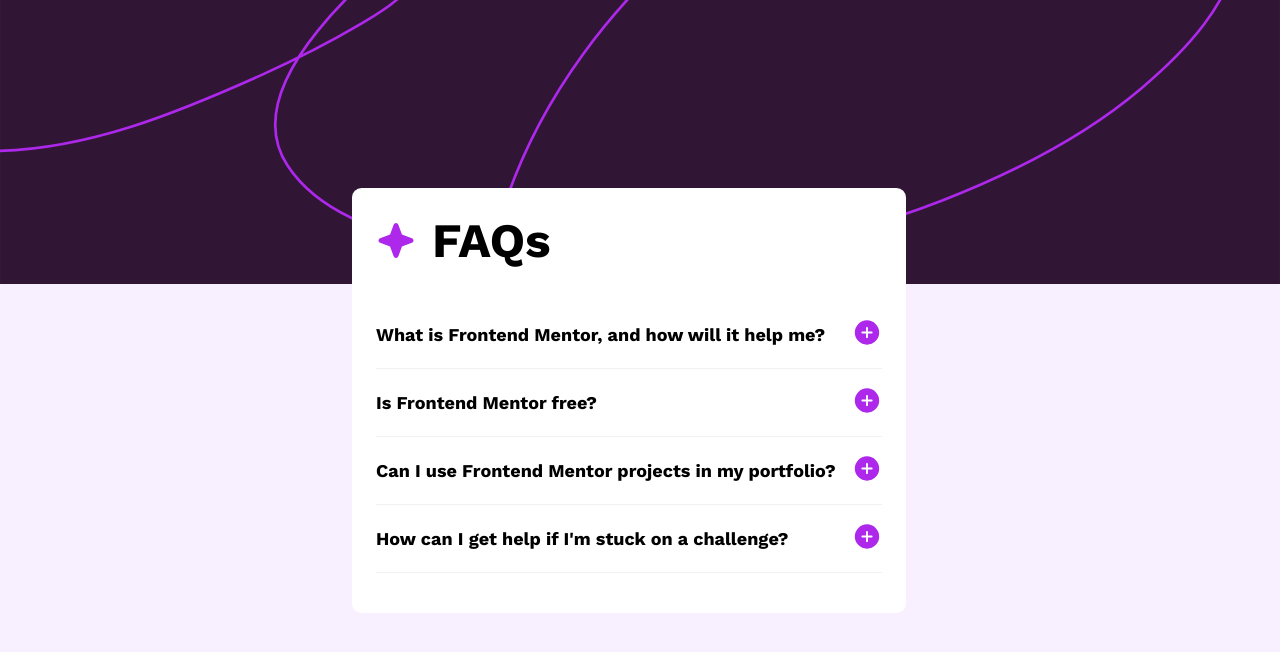
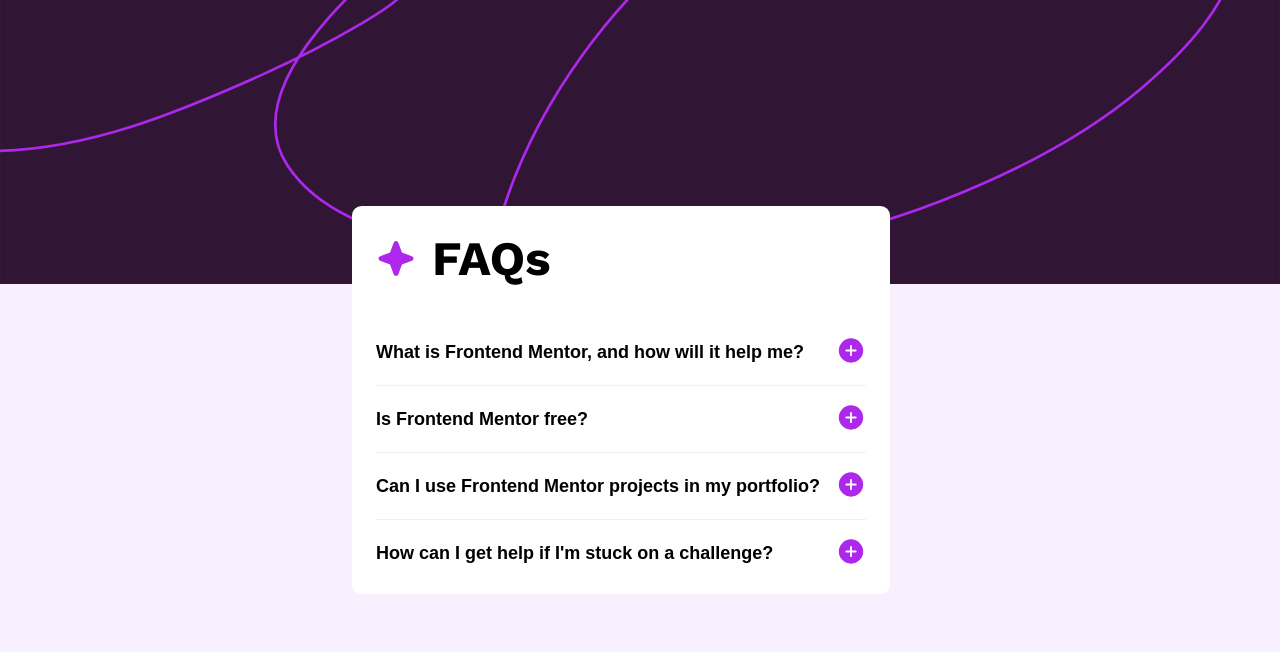
Before and after one commit to SebBudynski/FAQ-accordion, a plain HTML site: page index.html in a window 1280 px wide. Drawn offline with nearby package versions, Linux system fonts and the light colour scheme.

Commit message:
improvements made with help i get from Forntendmentor

```diff
--- a/index.html
+++ b/index.html
@@ -22,14 +22,15 @@
   <body>
     <main>
       <div class="content">
-        <div class="title">
+        <h1 class="title">
           <img src="assets/images/icon-star.svg" alt="" />
-          <h1>FAQs</h1>
-        </div>
-        <div class="questions">
-          <div class="question">
+          FAQs
+        </h1>
+
+        <div class="topic">
+          <button class="question">
             <h2>What is Frontend Mentor, and how will it help me?</h2>
-          </div>
+          </button>
           <p>
             Frontend Mentor offers realistic coding challenges to help
             developers improve their frontend coding skills with projects in
@@ -37,30 +38,30 @@
             for portfolio building.
           </p>
         </div>
-        <div class="questions">
-          <div class="question">
+        <div class="topic">
+          <button class="question">
             <h2>Is Frontend Mentor free?</h2>
-          </div>
+          </button>
           <p>
             Yes, Frontend Mentor offers both free and premium coding challenges,
             with the free option providing access to a range of projects
             suitable for all skill levels.
           </p>
         </div>
-        <div class="questions">
-          <div class="question">
+        <div class="topic">
+          <button class="question">
             <h2>Can I use Frontend Mentor projects in my portfolio?</h2>
-          </div>
+          </button>
           <p>
             Yes, you can use projects completed on Frontend Mentor in your
             portfolio. It's an excellent way to showcase your skills to
             potential employers!
           </p>
         </div>
-        <div class="questions">
-          <div class="question">
+        <div class="topic">
+          <button class="question">
             <h2>How can I get help if I'm stuck on a challenge?</h2>
-          </div>
+          </button>
           <p>
             The best place to get help is inside Frontend Mentor's Discord
             community. There's a help channel where you can ask questions and
--- a/style.css
+++ b/style.css
@@ -31,7 +31,7 @@ body {
 }
 
 .title {
-  font-size: 1.5rem;
+  font-size: 3rem;
   display: flex;
   gap: 1rem;
   padding-bottom: 2rem;
@@ -42,6 +42,9 @@ body {
   justify-content: space-between;
   align-items: center;
   gap: 1rem;
+  border: none;
+  background: transparent;
+  width: 100%;
 }
 
 .question :hover {
@@ -49,10 +52,16 @@ body {
   cursor: pointer;
 }
 
-.questions {
+.topic {
   margin: 1rem 0;
   padding-bottom: 1rem;
   border-bottom: solid 1px hsl(292, 16%, 49%, 0.1);
+}
+
+.topic:last-child {
+  border-bottom: none;
+  padding-bottom: 0;
+  margin: 0;
 }
 
 h2 {
```
